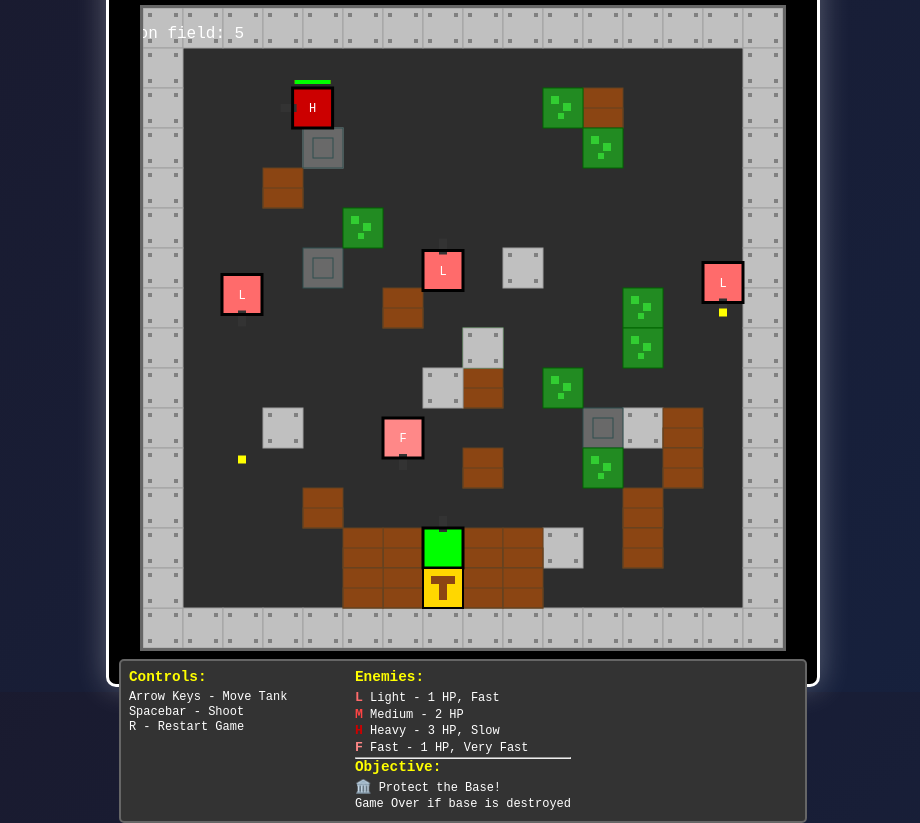
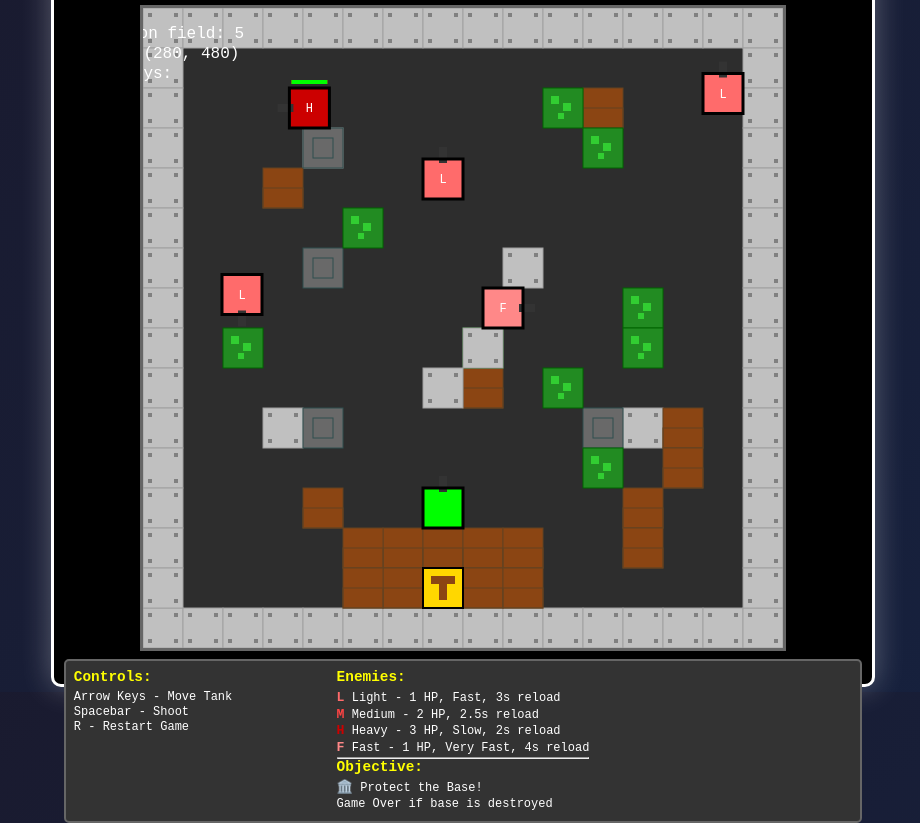
Before and after one commit to bel1312/tank2025, a plain HTML site: page index.html in a window 1280 px wide. Shown: the part 108-931 px from the top of the page, without its empty margins (177-1097 px from the left). Drawn offline with Linux system fonts and the light colour scheme.

Commit message:
reduce firerates and fixed movement bugs

```diff
--- a/index.html
+++ b/index.html
@@ -31,10 +31,10 @@
         </div>
         <div class="terrain-info">
           <h3>Enemies:</h3>
-          <p><span style="color: #ff6b6b">L</span> Light - 1 HP, Fast</p>
-          <p><span style="color: #ff4444">M</span> Medium - 2 HP</p>
-          <p><span style="color: #cc0000">H</span> Heavy - 3 HP, Slow</p>
-          <p><span style="color: #ff8888">F</span> Fast - 1 HP, Very Fast</p>
+          <p><span style="color: #ff6b6b">L</span> Light - 1 HP, Fast, 3s reload</p>
+          <p><span style="color: #ff4444">M</span> Medium - 2 HP, 2.5s reload</p>
+          <p><span style="color: #cc0000">H</span> Heavy - 3 HP, Slow, 2s reload</p>
+          <p><span style="color: #ff8888">F</span> Fast - 1 HP, Very Fast, 4s reload</p>
           <hr>
           <h3>Objective:</h3>
           <p><span style="color: #FFD700">🏛️</span> Protect the Base!</p>
--- a/script.js
+++ b/script.js
@@ -26,8 +26,8 @@ class Tank1990Game {
 
     // Input handling
     this.keys = {};
-    this.lastShot = 0;
-    this.shotCooldown = 250; // milliseconds
+    this.playerLastShot = 0; // Separate shooting cooldown for player
+    this.shotCooldown = 2000; // Much slower fire rate for realistic tank combat (2 seconds)
     this.spacePressed = false; // Track spacebar state
 
     // Sound system
@@ -51,11 +51,13 @@ class Tank1990Game {
     // Create audio context for sound effects
     const sounds = {};
 
+    try {
       // Create simple sound effects using Web Audio API
       const audioContext = new (window.AudioContext || window.webkitAudioContext)();
 
       // Shooting sound
       sounds.shoot = () => {
+        try {
           const oscillator = audioContext.createOscillator();
           const gainNode = audioContext.createGain();
 
@@ -70,10 +72,14 @@ class Tank1990Game {
 
           oscillator.start(audioContext.currentTime);
           oscillator.stop(audioContext.currentTime + 0.1);
+        } catch (e) {
+          console.log("Sound error:", e);
+        }
       };
 
       // Explosion sound
       sounds.explode = () => {
+        try {
           const oscillator = audioContext.createOscillator();
           const gainNode = audioContext.createGain();
 
@@ -88,10 +94,14 @@ class Tank1990Game {
 
           oscillator.start(audioContext.currentTime);
           oscillator.stop(audioContext.currentTime + 0.3);
+        } catch (e) {
+          console.log("Sound error:", e);
+        }
       };
 
       // Hit sound
       sounds.hit = () => {
+        try {
           const oscillator = audioContext.createOscillator();
           const gainNode = audioContext.createGain();
 
@@ -106,10 +116,14 @@ class Tank1990Game {
 
           oscillator.start(audioContext.currentTime);
           oscillator.stop(audioContext.currentTime + 0.15);
+        } catch (e) {
+          console.log("Sound error:", e);
+        }
       };
 
       // Game over sound
       sounds.gameOver = () => {
+        try {
           const oscillator = audioContext.createOscillator();
           const gainNode = audioContext.createGain();
 
@@ -124,7 +138,18 @@ class Tank1990Game {
 
           oscillator.start(audioContext.currentTime);
           oscillator.stop(audioContext.currentTime + 1.0);
+        } catch (e) {
+          console.log("Sound error:", e);
+        }
       };
+    } catch (e) {
+      console.log("Audio context creation failed:", e);
+      // Create dummy sound functions if audio fails
+      sounds.shoot = () => {};
+      sounds.explode = () => {};
+      sounds.hit = () => {};
+      sounds.gameOver = () => {};
+    }
 
     return sounds;
   }
@@ -161,7 +186,7 @@ class Tank1990Game {
   createPlayer() {
     this.player = {
       x: 7 * this.tileSize, // Center horizontally for 16-wide grid
-      y: 13 * this.tileSize, // Move up one tile from bottom border
+      y: 12 * this.tileSize, // Move further up to avoid base area
       width: this.tileSize,
       height: this.tileSize,
       direction: 0, // 0: up, 1: right, 2: down, 3: left
@@ -200,7 +225,7 @@ class Tank1990Game {
       // Don't place terrain near player spawn or enemy spawn points
       // Updated for 16x16 grid - more restrictive around spawn areas
       if (
-        (x >= 6 && x <= 8 && y >= 12) || // Player area
+        (x >= 6 && x <= 8 && y >= 11 && y <= 13) || // Player area (expanded to include both old and new positions)
         (x <= 3 && y <= 3) || // Top-left enemy spawn area (expanded)
         (x >= 5 && x <= 9 && y <= 3) || // Top-center enemy spawn area (expanded)
         (x >= 12 && y <= 3) || // Top-right enemy spawn area (expanded)
@@ -349,7 +374,7 @@ class Tank1990Game {
         health: 1,
         speed: 1.5,
         color: "#FF6B6B", // Light red
-        shootCooldown: 1200,
+        shootCooldown: 3000, // 3 seconds - realistic tank reload time
         aggressiveness: 0.7, // 70% chance to move toward player
         weight: 40, // 40% spawn chance
       },
@@ -358,7 +383,7 @@ class Tank1990Game {
         health: 2,
         speed: 1.0,
         color: "#FF4444", // Medium red
-        shootCooldown: 1000,
+        shootCooldown: 2500, // 2.5 seconds - faster than light tanks
         aggressiveness: 0.5,
         weight: 30, // 30% spawn chance
       },
@@ -367,7 +392,7 @@ class Tank1990Game {
         health: 3,
         speed: 0.8,
         color: "#CC0000", // Dark red
-        shootCooldown: 800,
+        shootCooldown: 2000, // 2 seconds - heavy guns reload faster but move slower
         aggressiveness: 0.3,
         weight: 15, // 15% spawn chance
       },
@@ -376,7 +401,7 @@ class Tank1990Game {
         health: 1,
         speed: 2.5,
         color: "#FF8888", // Pink red
-        shootCooldown: 1500,
+        shootCooldown: 4000, // 4 seconds - very fast but poor gun
         aggressiveness: 0.8, // Very aggressive
         weight: 15, // 15% spawn chance
       },
@@ -414,7 +439,7 @@ class Tank1990Game {
       }
 
       // Improved shooting mechanism - only shoot on initial key press
-      if (e.code === "Space" && !this.spacePressed) {
+      if (e.code === "Space" && !this.spacePressed && this.gameRunning) {
         this.spacePressed = true;
         if (
           document.getElementById("levelComplete").classList.contains("hidden")
@@ -523,6 +548,9 @@ class Tank1990Game {
       if (canMove) {
         this.player.x = newX;
         this.player.y = newY;
+        console.log(`Player moved to: (${this.player.x}, ${this.player.y})`);
+      } else {
+        console.log(`Movement blocked to: (${newX}, ${newY})`);
       }
     }
   }
@@ -735,7 +763,13 @@ class Tank1990Game {
   }
 
   shoot(tank) {
-    if (Date.now() - this.lastShot < this.shotCooldown) return;
+    // Use separate cooldown for player vs enemies
+    const lastShot = tank === this.player ? this.playerLastShot : (tank.lastShot || 0);
+    const cooldown = tank === this.player ? this.shotCooldown : tank.shootCooldown;
+
+    if (Date.now() - lastShot < cooldown) {
+      return;
+    }
 
     let bulletX = tank.x + tank.width / 2 - 4; // Bigger bullet
     let bulletY = tank.y + tank.height / 2 - 4; // Bigger bullet
@@ -770,7 +804,12 @@ class Tank1990Game {
     // Play shooting sound
     this.sounds.shoot();
 
-    this.lastShot = Date.now();
+    // Update the appropriate last shot time
+    if (tank === this.player) {
+      this.playerLastShot = Date.now();
+    } else {
+      tank.lastShot = Date.now();
+    }
   }
 
   canMoveTo(x, y, width, height, excludeTank = null) {
@@ -784,6 +823,7 @@ class Tank1990Game {
       x + width > this.canvas.width - buffer ||
       y + height > this.canvas.height - buffer
     ) {
+      console.log("Movement blocked by canvas bounds");
       return false;
     }
 
@@ -795,14 +835,22 @@ class Tank1990Game {
         if (wall.type === "forest") {
           continue; // Can drive through forest
         }
+        console.log(`Movement blocked by ${wall.type} wall at (${wall.x}, ${wall.y})`);
         return false; // Cannot drive through other terrain types
       }
+    }
+
+    // Check collision with base
+    if (this.base && this.base.alive && this.collision(testObj, this.base)) {
+      console.log("Movement blocked by base");
+      return false;
     }
 
     // Check collision with other tanks (prevent tanks from overlapping)
     // But exclude the tank that's trying to move
     if (this.player && this.player.alive && excludeTank !== this.player) {
       if (this.collision(testObj, this.player)) {
+        console.log("Movement blocked by player tank");
         return false;
       }
     }
@@ -813,6 +861,7 @@ class Tank1990Game {
         excludeTank !== enemy &&
         this.collision(testObj, enemy)
       ) {
+        console.log(`Movement blocked by enemy at (${enemy.x}, ${enemy.y})`);
         return false;
       }
     }
@@ -980,10 +1029,12 @@ class Tank1990Game {
       }
     }
 
-    // Debug: Draw enemy count
+    // Debug: Draw enemy count and player position
     this.ctx.fillStyle = "#FFF";
     this.ctx.font = "16px monospace";
     this.ctx.fillText(`Enemies on field: ${this.enemies.length}`, 10, 30);
+    this.ctx.fillText(`Player: (${Math.round(this.player.x)}, ${Math.round(this.player.y)})`, 10, 50);
+    this.ctx.fillText(`Keys: ${Object.keys(this.keys).filter(k => this.keys[k]).join(', ')}`, 10, 70);
 
     // Draw bullets
     for (let bullet of this.bullets) {
@@ -1077,7 +1128,7 @@ class Tank1990Game {
 
   respawnPlayer() {
     this.player.x = 7 * this.tileSize; // Center horizontally for 16-wide grid
-    this.player.y = 13 * this.tileSize; // Move up one tile from bottom border
+    this.player.y = 12 * this.tileSize; // Move further up to avoid base area
     this.player.alive = true;
     this.player.direction = 0;
     this.updateUI();
```
Lines whose indentation alone changed are shown as unchanged.
